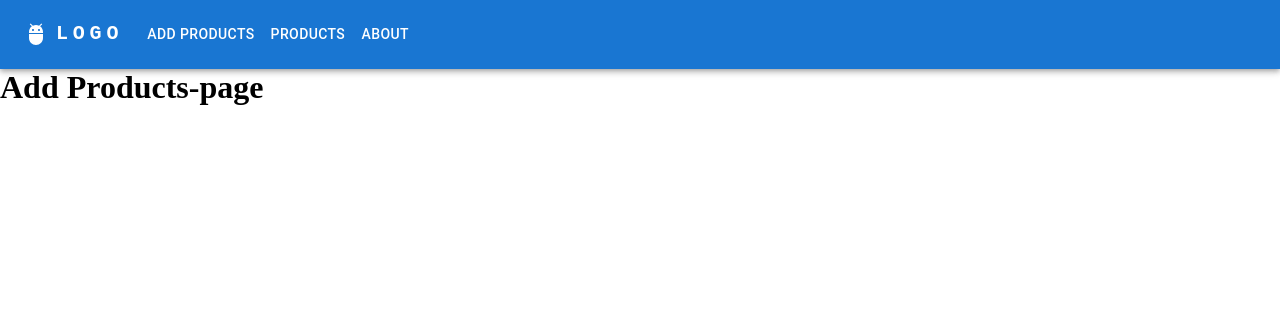
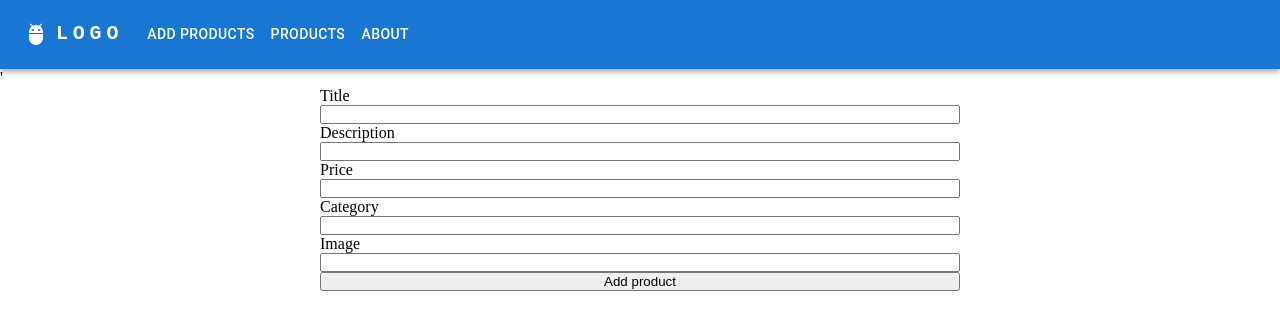
Before and after one commit to 964Code/e-com-novus, a React (Vite) app in the folder frontend/: page /addproducts in a window 1280 px wide. Shown: the top 330 px of the page. Built offline with nearby package versions, Linux system fonts and the light colour scheme.

Commit message:
added product form. What remains is to connect redux to the backend API do to actions

```diff
--- /dev/null
+++ b/frontend/src/components/ProductForm/ProductForm.jsx
@@ -0,0 +1,99 @@
+import * as styled from './styled';
+import { useState } from 'react';
+import { useSelector, useDispatch } from 'react-redux';
+/* import { createProduct } from '../../features/products/productSlice'; */
+
+function ProductForm() {
+  const [title, setTitle] = useState('');
+  const [description, setDescription] = useState('');
+  const [price, setPrice] = useState('');
+  const [category, setCategory] = useState('');
+  const [image, setImage] = useState('');
+
+  const dispatch = useDispatch();
+
+  const onSubmit = (e) => {
+    e.preventDefault();
+
+    /*   dispatch(createProduct({ title, description, price, category, image })); */
+    // reset form
+    setTitle('');
+    setDescription('');
+    setPrice('');
+    setCategory('');
+    setImage('');
+  };
+
+  return (
+    <section>
+      <form
+        onSubmit={onSubmit}
+        /* style={{ display: 'flex', flexDirection: 'column' }} */
+      >
+        '
+        <div
+          className='form-group'
+          style={{
+            display: 'flex',
+            flexDirection: 'column',
+            width: '50%',
+            margin: '0 auto',
+          }}
+        >
+          <label htmlFor='title'>Title</label>
+          <input
+            type='text'
+            name='title'
+            id='title'
+            onChange={(e) => setTitle(e.target.value)}
+          />
+
+          <label htmlFor='description'>Description</label>
+          <input
+            type='text'
+            name='description'
+            id='description'
+            onChange={(e) => setDescription(e.target.value)}
+          />
+
+          <label htmlFor='price'>Price</label>
+          <input
+            type='text'
+            name='price'
+            id='price'
+            onChange={(e) => setPrice(e.target.value)}
+          />
+
+          <label htmlFor='category'>Category</label>
+          <input
+            type='text'
+            name='category'
+            id='category'
+            onChange={(e) => setCategory(e.target.value)}
+          />
+
+          <label htmlFor='image'>Image</label>
+          <input
+            type='text'
+            name='image'
+            id='image'
+            onChange={(e) => setImage(e.target.value)}
+          />
+        </div>
+        <div
+          className='form-group'
+          style={{
+            display: 'flex',
+            flexDirection: 'column',
+            width: '50%',
+            margin: '0 auto',
+          }}
+        >
+          <button type='submit'>Add product</button>
+        </div>
+      </form>
+    </section>
+  );
+}
+
+export default ProductForm;
--- /dev/null
+++ b/frontend/src/features/products/productSlice.js
@@ -0,0 +1,23 @@
+import { createSlice, createAsyncThunk } from '@reduxjs/toolkit';
+
+
+const initialState = {
+    products: [],
+    isLoading: true,
+    error: null,
+};
+
+
+export const productSlice = createSlice({
+    name: 'products',
+    initialState,
+    reducers: {
+    },
+    extraReducers: {
+
+    }
+});
+
+export const { } = productSlice.actions;
+
+export default productSlice.reducer;
--- a/frontend/src/pages/AddProducts/AddProducts.jsx
+++ b/frontend/src/pages/AddProducts/AddProducts.jsx
@@ -1,7 +1,12 @@
 import React from 'react';
+import ProductForm from '../../components/ProductForm/ProductForm';
 
 function AddProducts() {
-  return <h1>Add Products-page</h1>;
+  return (
+    <>
+      <ProductForm />
+    </>
+  );
 }
 
 export default AddProducts;
--- a/frontend/src/pages/Landing/Landing.jsx
+++ b/frontend/src/pages/Landing/Landing.jsx
@@ -3,7 +3,7 @@ import React from 'react';
 function Landing() {
   return (
     <>
-      <h1>Landing-page</h1>;
+      <h1>Landing-page</h1>
     </>
   );
 }
--- a/frontend/src/store.js
+++ b/frontend/src/store.js
@@ -1,7 +1,8 @@
 import { configureStore } from '@reduxjs/toolkit';
+import productReducer from './features/products/productSlice';
 
 export const store = configureStore({
     reducer: {
-        // Add your reducers here
+        productReducer,
     },
 });
```
Also changed, not shown: frontend/src/components/ProductForm/styled.jsx (added).
